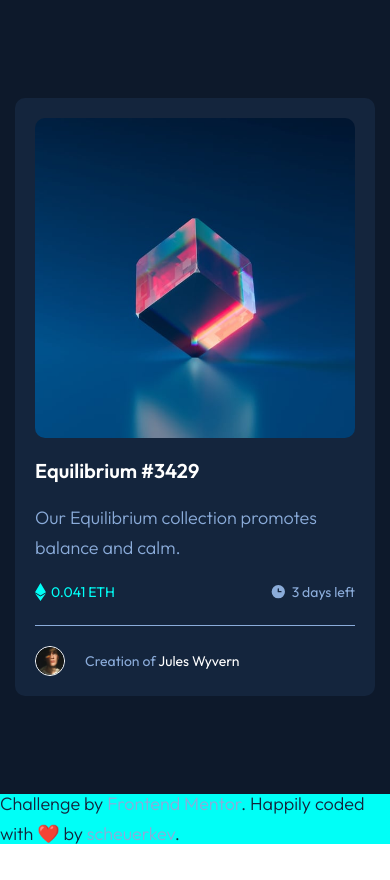
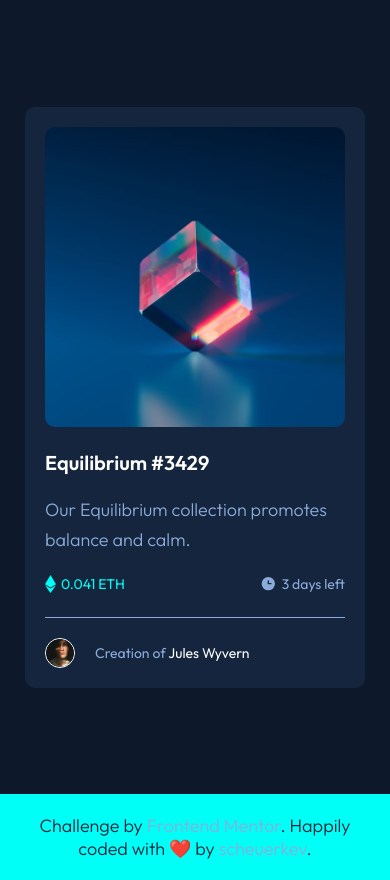
Before and after one commit to scheuerkev/NFT-preview-card-component, a website: page index.html in a window 390 px wide. Before the commit the page ends 849 px from the top, so only its background shows below. Drawn offline with Linux system fonts and the light colour scheme.

Commit message:
Responsive fixes

```diff
--- a/css/main.css
+++ b/css/main.css
@@ -59,7 +59,7 @@ main {
 
 section {
     background-color: var(--dark-blue-card-bg);
-    max-width: 360px;
+    max-width: 340px;
     padding: 2rem 2rem 0 2rem;
     border-radius: 1rem;
 }
@@ -67,9 +67,7 @@ section {
 .card-image-container {
     border-radius: 1rem;
     position: relative;
-    z-index: 0;
-    width: 320px;
-    height: 320px;
+    min-width: 80%;
 }
 
 .card-image {
@@ -82,7 +80,7 @@ section {
     top:0;
     left: 0;
     width: 100%;
-    height: 100%;
+    height: 99%;
     border-radius: inherit;
     display: flex;
     justify-content: center;
@@ -166,13 +164,18 @@ hr {
 }
 
 footer {
-    height: 50px;
+    min-height: 50px;
     background-color: var(--cyan);
     color: var(--dark-blue-card-bg);
     display: flex;
     justify-content: center;
     align-items: center;
+    text-align: center;
     transition: var(--basic-transition);
+}
+
+footer p {
+    line-height: initial;
 }
 
 footer a {
@@ -184,3 +187,9 @@ footer a:hover {
     background-color: var(--soft-blue);
     opacity: 0.7;
 }
+
+@media screen and (max-width: 426px) {
+    footer {
+        padding: 2rem;
+    }
+}
```
Also changed, not shown: package.json (added, +20 -0 lines), 1 other file.
